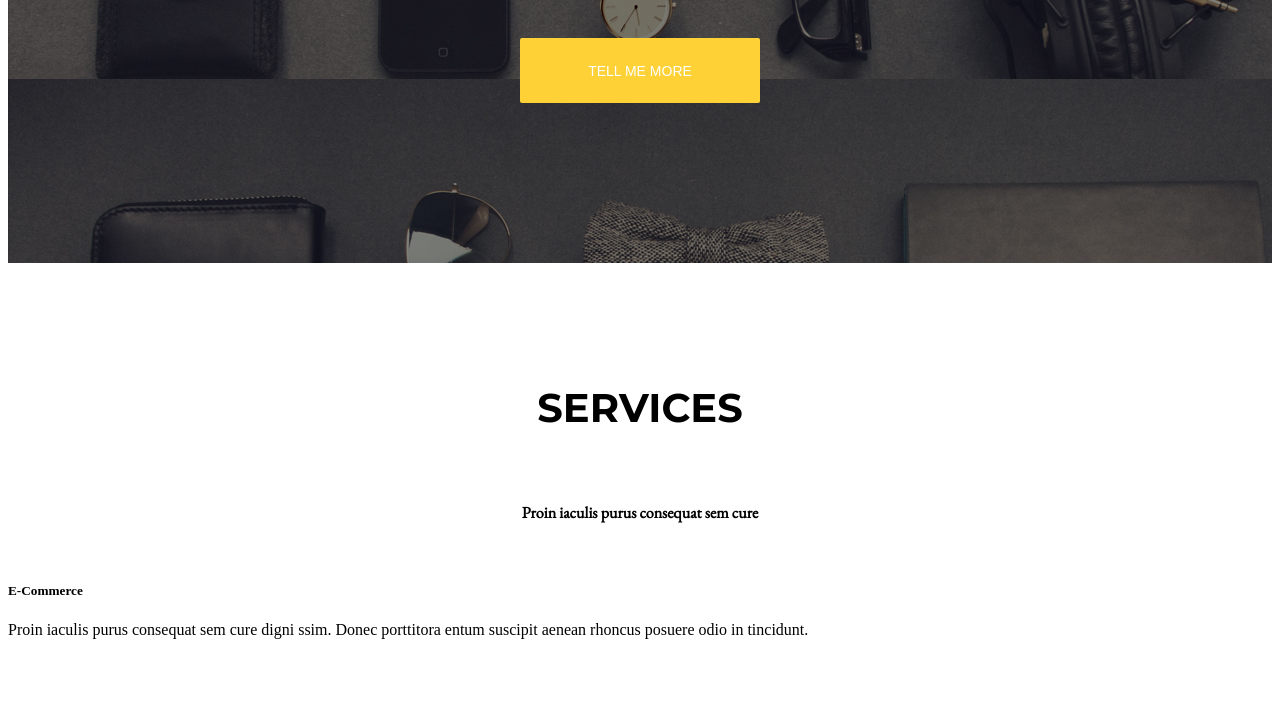
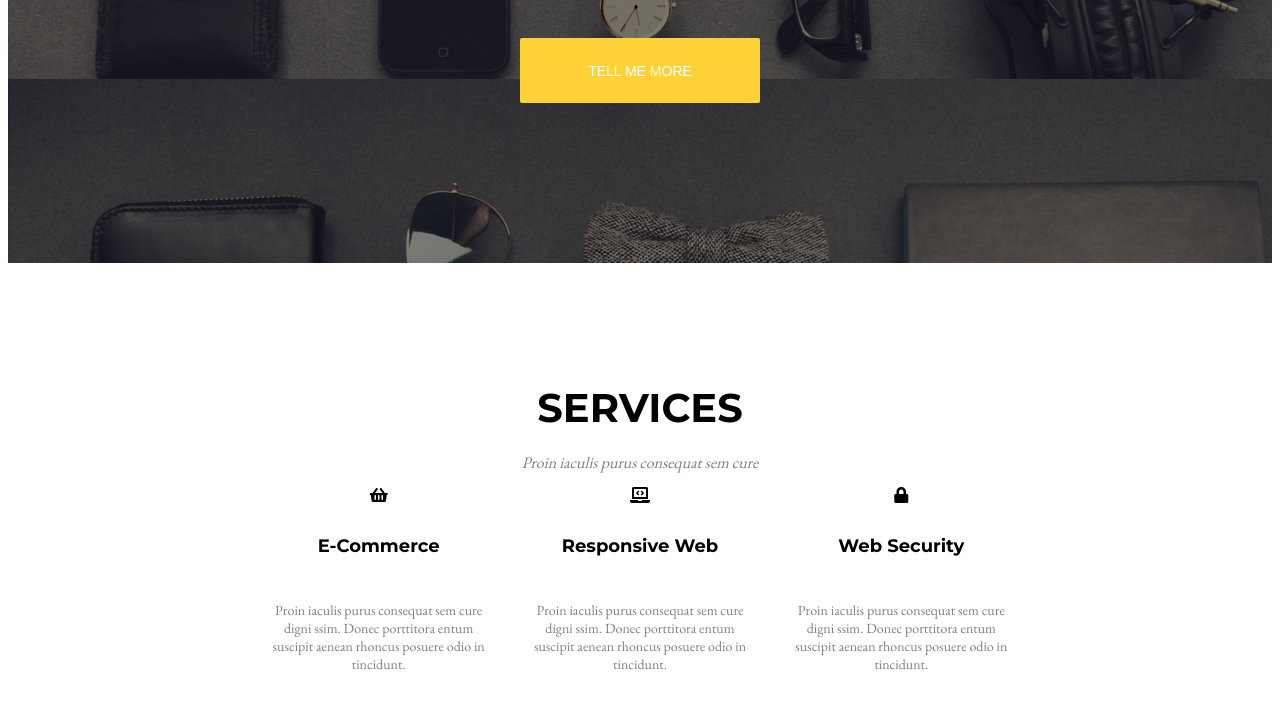
Before and after one commit to Artur-Pokrywka/golden, a website: page index.html in a window 1280 px wide. Shown: the part 629-1338 px from the top of the page. Before the commit the page ends 1284 px from the top, so only its background shows below. Drawn offline with nearby package versions, Linux system fonts and the light colour scheme; a web font is replaced by a local one.

Commit message:
Create services section

```diff
--- a/index.html
+++ b/index.html
@@ -5,6 +5,7 @@
     <meta http-equiv="X-UA-Compatible" content="IE=edge">
     <title>Golden</title>
     <meta name="viewport" content="width=device-width, initial-scale=1">
+    <link rel="stylesheet" href="https://use.fontawesome.com/releases/v5.7.2/css/all.css" integrity="sha384-fnmOCqbTlWIlj8LyTjo7mOUStjsKC4pOpQbqyi7RrhN7udi9RwhKkMHpvLbHG9Sr" crossorigin="anonymous">
     <link rel="stylesheet" type="text/css" media="screen" href="./css/style.css">
 </head>
 <body>
@@ -46,14 +47,36 @@
             <h6>Proin iaculis purus consequat sem cure</h6>
         </div>
         <div class="services-holder">
-            <div>
+            <div class="service-element">
+                <div class="icon-basket">
+                    <i class="fas fa-shopping-basket"></i>
+                </div>
                 <h5>E-Commerce</h5>
                 <p>
                     Proin iaculis purus consequat sem cure digni ssim.
                     Donec porttitora entum suscipit aenean rhoncus posuere odio in tincidunt.
                 </p>
             </div>
-
+            <div class="service-element">
+                    <div class="icon-basket">
+                        <i class="fas fa-laptop-code"></i>
+                    </div>
+                    <h5>Responsive Web</h5>
+                    <p>
+                        Proin iaculis purus consequat sem cure digni ssim.
+                        Donec porttitora entum suscipit aenean rhoncus posuere odio in tincidunt.
+                    </p>
+            </div>
+            <div class="service-element">
+                    <div class="icon-basket">
+                        <i class="fas fa-lock"></i>
+                    </div>
+                    <h5>Web Security</h5>
+                    <p>
+                        Proin iaculis purus consequat sem cure digni ssim.
+                         Donec porttitora entum suscipit aenean rhoncus posuere odio in tincidunt.
+                    </p>
+            </div>
         </div>
     </section>
 
--- a/sass/style.scss
+++ b/sass/style.scss
@@ -2,6 +2,7 @@
 @import url('https://fonts.googleapis.com/css?family=Dancing+Script|Kaushan+Script" rel="stylesheet');
 @import url('https://fonts.googleapis.com/css?family=EB+Garamond:400,400i" rel="stylesheet');
 $main-gold: #fed136;
+$main-gray: #808080;
 $main-font: "Montserrat";
 $garamond-font: 'EB Garamond', serif;
 @mixin flexible($display, $align-items, $justify-items, $flex-direction) {
@@ -82,9 +83,29 @@ header{
         font-family: $main-font;
         text-transform: uppercase;
         margin-top: 120px;
+        margin-bottom: 20px;
     }
     h6 {
+        @include font-source(16px, $main-gray, normal);
         font-family: $garamond-font;
-        font-size: 16px;
+        font-style: italic;
+        margin: 0;
     }
 }
+.services-holder {
+    display: flex;
+    margin:0 240px;
+    .service-element {
+       @include flexible(flex, center, center, column);
+       margin: 14px 16px;
+       h5 {
+           @include font-source(18px, #000, bold);
+           font-family: $main-font;
+       }
+       p {
+            @include font-source(14px, $main-gray, normal);
+            font-family: $garamond-font;
+            text-align: center;
+       }
+   }
+}
```
Also changed, not shown: css/style.css, sass/style.css, 1 other file.
